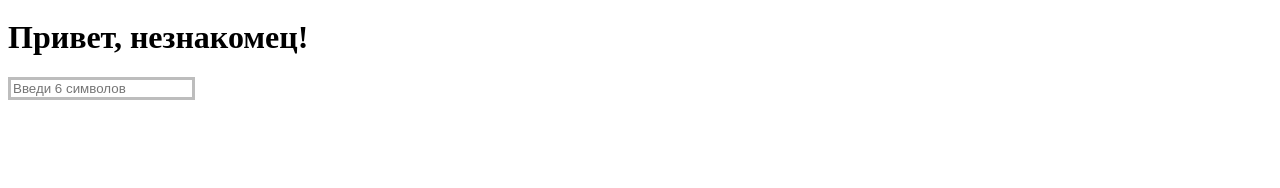
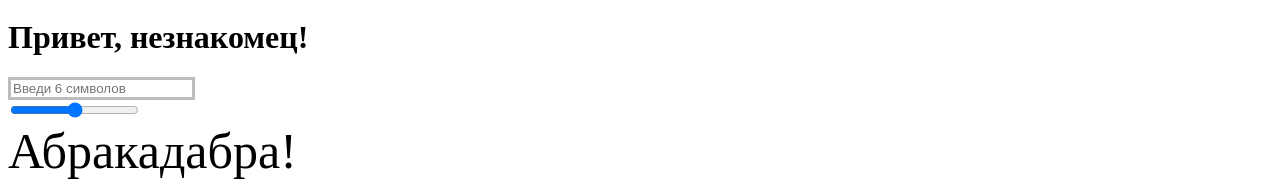
Before and after one commit to patronusv/goit-js-hw-07, a plain HTML site: page index.html in a window 1280 px wide. Shown: the part 871-1059 px from the top of the page. Before the commit the page ends 979 px from the top, so only its background shows below. Drawn offline with Linux system fonts and the light colour scheme.

Commit message:
добавляет решение 7-го задания

```diff
--- a/index.html
+++ b/index.html
@@ -65,7 +65,14 @@
 
     <!-- task 06 -->
     <input type="text" id="validation-input" data-length="6" placeholder="Введи 6 символов" />
+    <br />
     <!-- task 06 end -->
+
+    <!-- task 07 -->
+    <input id="font-size-control" type="range" />
+    <br />
+    <span id="text">Абракадабра!</span>
+    <!-- task 07 end -->
 
     <script src="./js/task-01.js" type="module"></script>
     <script src="./js/task-02.js" type="module"></script>
--- a/js/task-07.js
+++ b/js/task-07.js
@@ -1 +1,10 @@
 'use strict';
+const inputRef = document.querySelector('#font-size-control');
+const textRef = document.querySelector('#text');
+textRef.style.fontSize = `${inputRef.value}px`;
+const fontSize = () => {
+  textRef.style.fontSize = `${inputRef.value}px`;
+  console.log(Number(inputRef.value));
+};
+inputRef.addEventListener('input', fontSize); // плавное изменение, возможно более ресурсоёмко
+// inputRef.addEventListener('click', fontSize); // не плавное изменение, возможно менее ресурсоёмко
```
